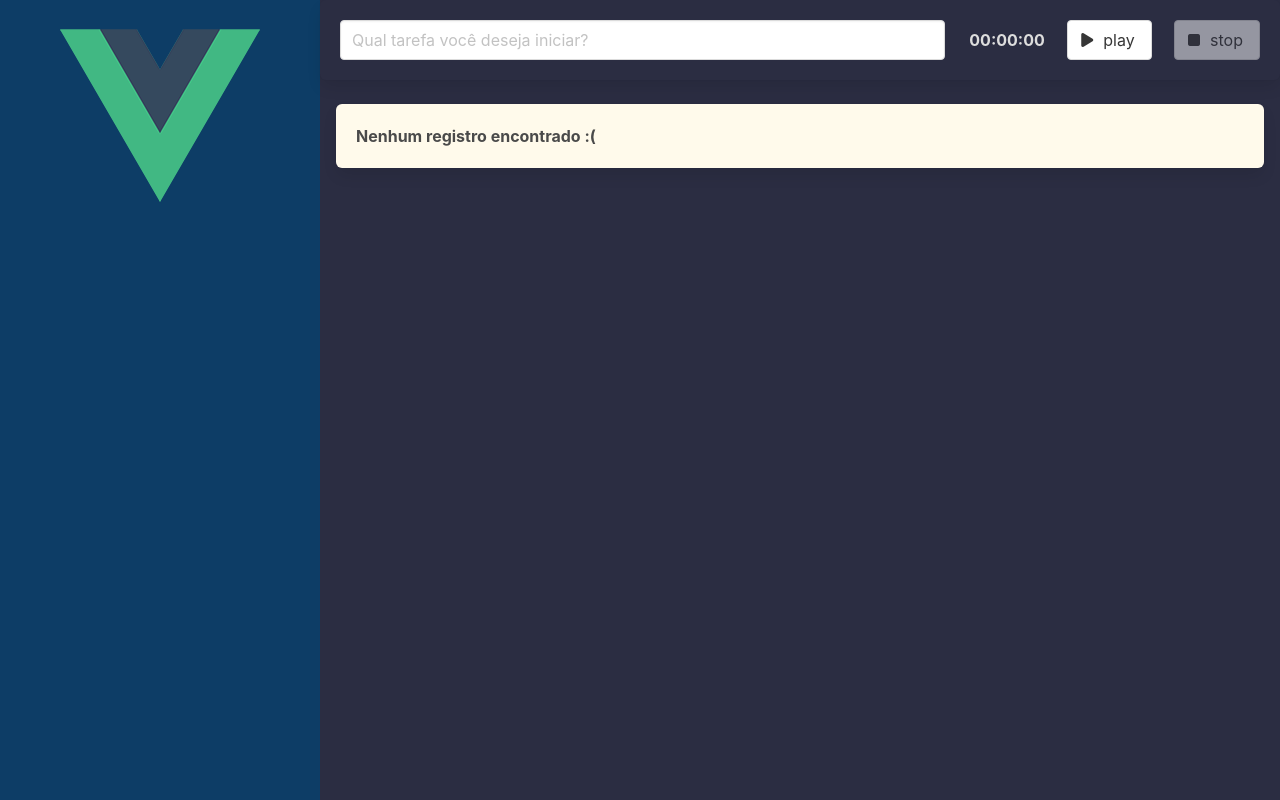
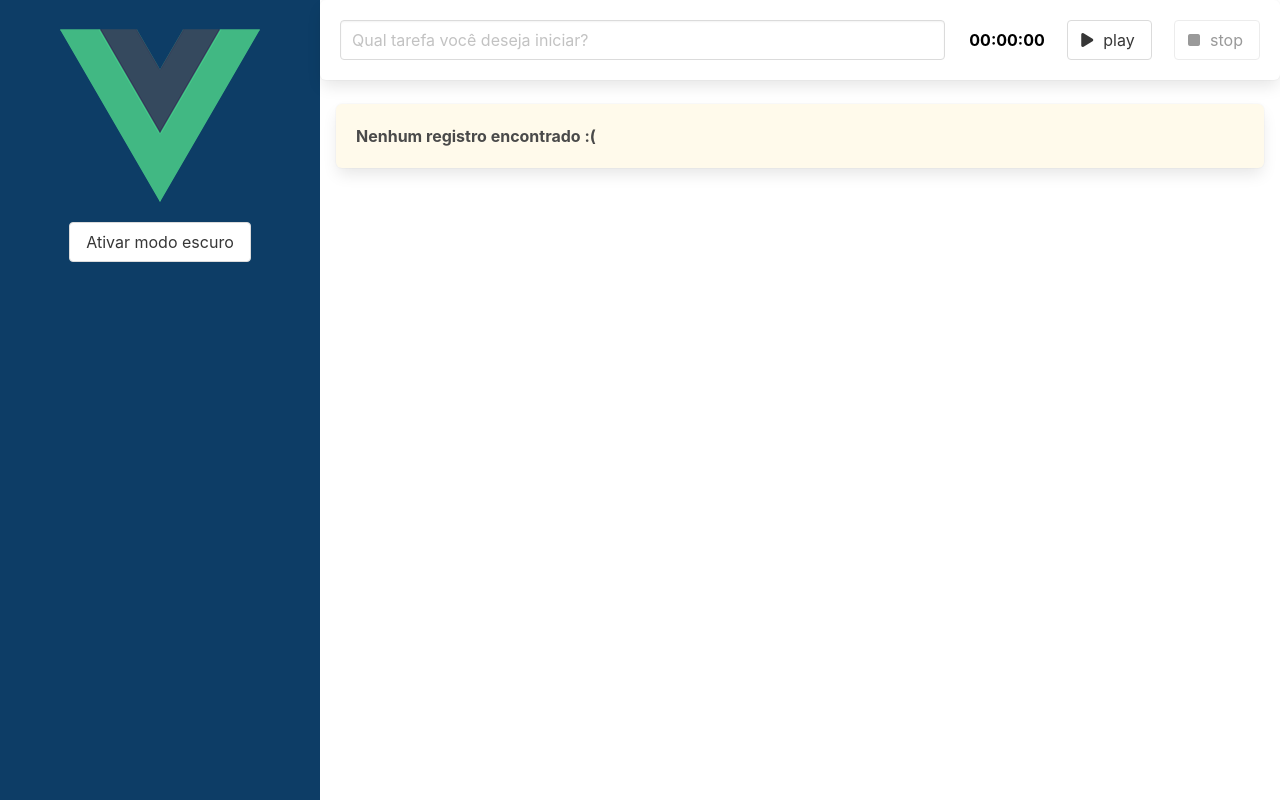
Before and after one commit to robinson4k/alura-tracker, a Vue app: page / in a window 1280 px wide. Built offline with nearby package versions, Linux system fonts and the light colour scheme.

Commit message:
Ouvindo a troca de tema

```diff
--- a/src/App.vue
+++ b/src/App.vue
@@ -1,7 +1,7 @@
 <template>
-    <main class="columns is-gapless is-multiline modo-escuro">
+    <main class="columns is-gapless is-multiline" :class="{ 'modo-escuro': modoEscuroAtivo }">
         <div class="column is-one-quarter">
-          <BarraLateral />
+          <BarraLateral @aoTemaAlterado="trocarTema" />
         </div>
         <div class="column is-three-quarter conteudo">
             <Formulario @aoSalvarTarefa="salvarTarefa" />
@@ -33,7 +33,8 @@
     },
     data() {
         return {
-            tarefas: [] as ITarefa[]
+            tarefas: [] as ITarefa[],
+            modoEscuroAtivo: false
         }
     },
     computed: {
@@ -42,8 +43,11 @@
         }
     },
     methods: {
-        salvarTarefa(tarefa : ITarefa) {
+        salvarTarefa(tarefa : ITarefa) : void {
             this.tarefas.push(tarefa)
+        },
+        trocarTema(modoEscuroAtivo: boolean) : void {
+            this.modoEscuroAtivo = modoEscuroAtivo
         }
     }
 });
--- a/src/components/BarraLateral.vue
+++ b/src/components/BarraLateral.vue
@@ -3,6 +3,9 @@
         <h1>
             <img src="../assets/logo.png" alt="">
         </h1>
+        <button class="button" @click="alterarTema">
+            {{ textoBotao }}
+        </button>
     </header>
 </template>
 
@@ -10,6 +13,26 @@
     import { defineComponent } from "vue";
     export default defineComponent({
         name: 'BarraLateral',
+        emits: ['aoTemaAlterado'],
+        data() {
+            return {
+                modoEscuroAtivo: false
+            }
+        },
+        computed: {
+            textoBotao() : string {
+                if (this.modoEscuroAtivo) {
+                    return 'Desativar modo escuro'
+                }
+                return 'Ativar modo escuro'
+            }
+        },
+        methods: {
+            alterarTema() : void {
+                this.modoEscuroAtivo = !this.modoEscuroAtivo
+                this.$emit('aoTemaAlterado', this.modoEscuroAtivo)
+            }
+        }
     })
 </script>
 
@@ -19,8 +42,7 @@
         width: 100%;
         height: 100vh;
         background: #0d3d66;
-        display: flex;
-        justify-content: center;
+        text-align: center;
     }
     @media only screen and (max-width: 768px) {
         header {
```
